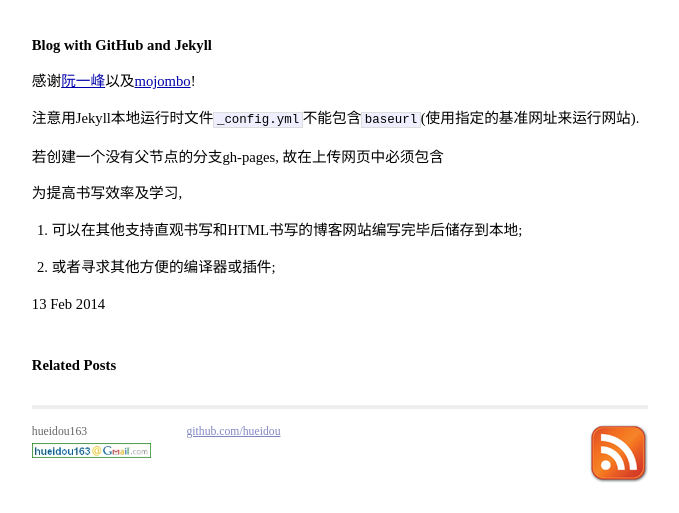
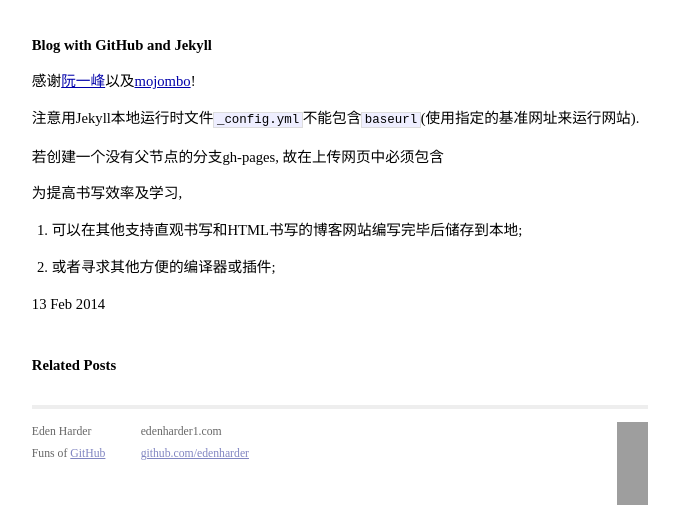
Before and after one commit to hueidou/hueidou.github.io, a Jekyll site: the page built from _posts/2014-02-13-hello-world.html, in a window 1280 px wide. Shown: the part 768-1281 px from the top of the page, without its empty margins (300-979 px from the left). Built offline with Jekyll 4.4.1, drawn with Linux system fonts in a browser that asks for light colours; Markdown is read by kramdown in place of the engine named in the settings; comment, search, counter and statistics services are not loaded; before the commit the page ends 1260 px from its top, so only the background shows below that; grey boxes are pictures that could not be loaded.

Commit message:
change to my own style

```diff
--- a/_layouts/default.html
+++ b/_layouts/default.html
@@ -38,21 +38,23 @@
   <div class="footer">
     <div class="contact">
       <p>
-        hueidou163<br />
-        <img src="/images/email.bmp" height="15px" /><br />
+        Eden Harder<br />
+        Funs of <a href="http://github.com/">GitHub</a>
       </p>
     </div>
     <div class="contact">
       <p>
-        <a href="http://github.com/hueidou/">github.com/hueidou</a>
+        edenharder1.com<br />
+        <a href="http://github.com/edenharder/">github.com/edenharder</a>
       </p>
     </div>
     <div class="rss">
-      <a href="/atom.xml">
-        <img src="/images/rss.png" alt="Subscribe to Atom Feed" />
+      <a href="http://en.wikipedia.org/wiki/Case_Closed">
+        <img src="http://ww4.sinaimg.cn/large/8b9cf1a6jw1dyxuww0m3jj.jpg" width="33" height="82.5" alt="Eden Harder" />
       </a>
     </div>
   </div>
+
 </div>
 
 </body>
```
